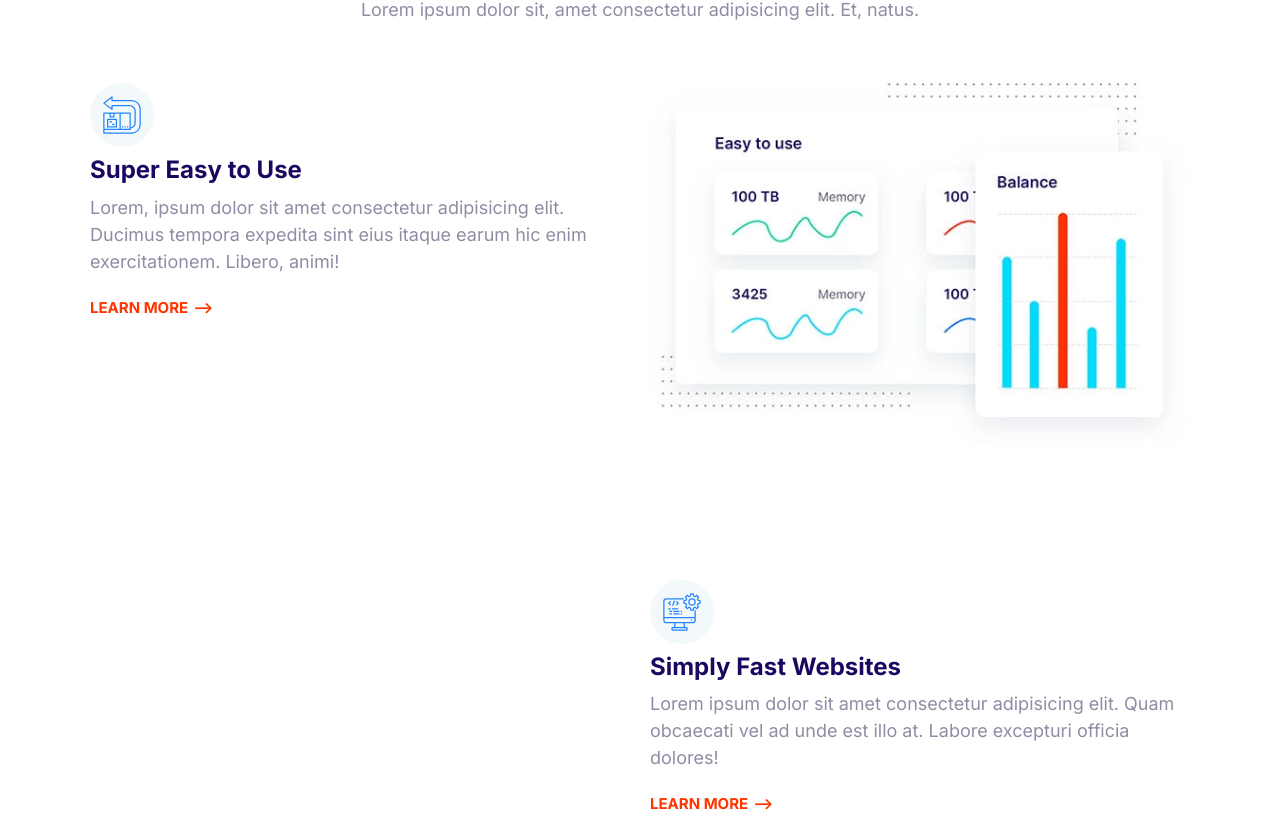
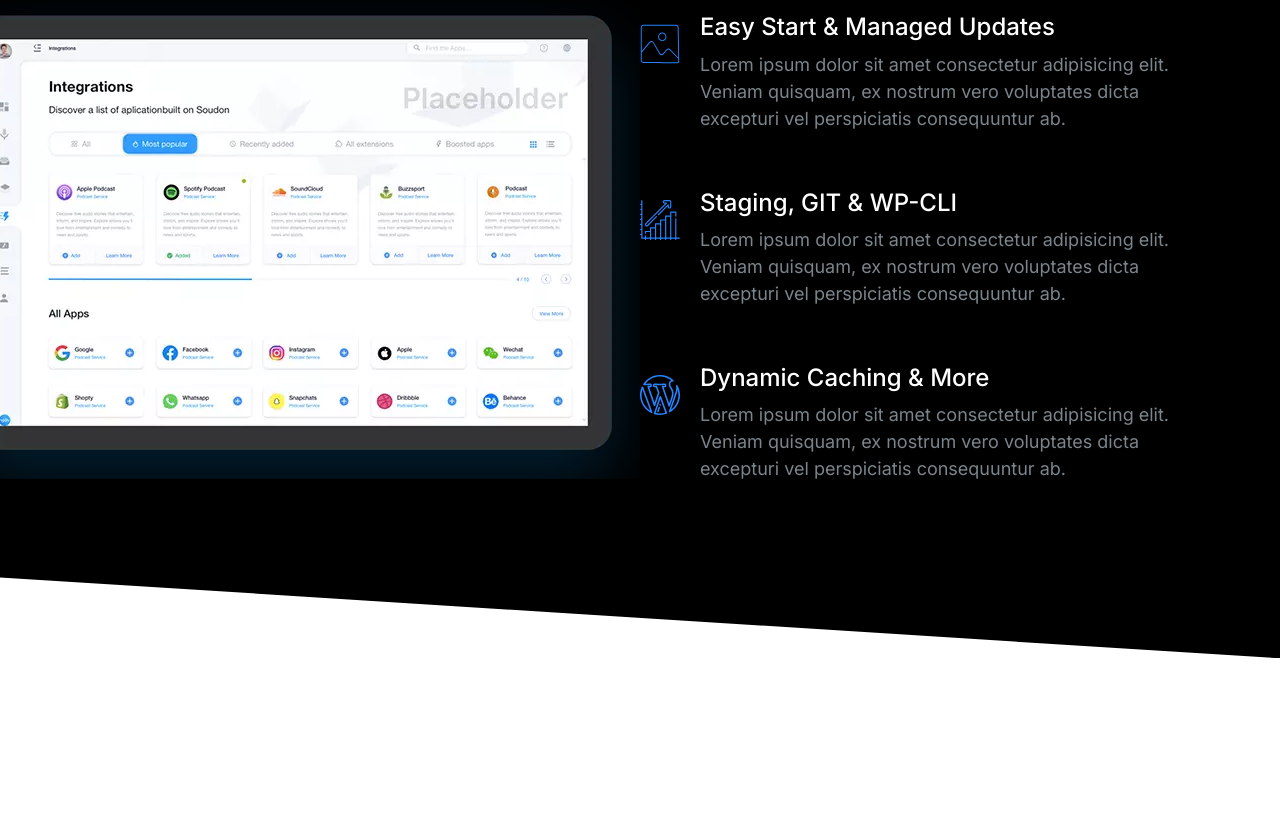
Before and after one commit to jimstav/Moshify, a plain HTML site: page index.html in a window 1280 px wide. Shown: the part 151-978 px from the top of the page. After the commit the page ends 809 px from the top, so only its background shows below. Drawn offline with Linux system fonts and the light colour scheme.

Commit message:
Build the showcase block

```diff
--- a/css/styles.css
+++ b/css/styles.css
@@ -16,6 +16,11 @@
 }
 
 /* Typography */
+
+::selection {
+  background: var(--color-primary);
+  color: #fff;
+}
 
 html {
   font-size: 62.5%;
@@ -46,6 +51,7 @@ h2 {
 
 h3 {
   font-size: 3rem;
+  font-weight: 500;
 }
 
 p {
@@ -139,7 +145,6 @@ a {
 .list {
   list-style: none;
   padding-left: 0;
-  color: var(--color-headings);
 }
 
 .list--inline .list__item {
@@ -150,6 +155,7 @@ a {
 .list--tick {
   list-style-image: url(../images/tick.svg);
   padding-left: 3rem;
+  color: var(--color-headings);
 }
 
 .list--tick .list__item {
@@ -425,6 +431,7 @@ a {
 
 .media {
   display: flex;
+  margin-bottom: 4rem;
 }
 
 .media__title {
@@ -602,18 +609,20 @@ a {
   color: #7b858b;
 }
 
-.block--dark .block__heading {
+.block--dark h1,
+.block--dark h2,
+.block--dark h3 {
   color: #fff;
 }
 
 .block--skewed-right {
   padding-bottom: calc(var(--padding-vertical) + 4rem);
-  clip-path: polygon(0% 0%, 100% 0%, 100% 100%, 0% 80%);
+  clip-path: polygon(0% 0%, 100% 0%, 100% 100%, 0% 90%);
 }
 
 .block--skewed-left {
   padding-bottom: calc(var(--padding-vertical) + 4rem);
-  clip-path: polygon(0% 0%, 100% 0%, 100% 80%, 0% 100%);
+  clip-path: polygon(0% 0%, 100% 0%, 100% 90%, 0% 100%);
 }
 
 .container {
@@ -684,10 +693,6 @@ a {
 }
 
 /* Hero */
-
-.hero {
-  clip-path: polygon(0% 0%, 100% 0%, 100% 90%, 0% 100%);
-}
 
 .hero__tagline {
   font-size: 2rem;
@@ -772,3 +777,24 @@ a {
     order: 2;
   }
 }
+
+/* Showcase Block */
+
+.block-showcase__image > img {
+  width: 100%;
+}
+
+@media screen and (min-width: 768px) {
+  .block-showcase .grid {
+    grid-template-columns: 50% 50%;
+  }
+
+  .block-showcase__image {
+    justify-self: end;
+  }
+
+  .block-showcase__image > img {
+    width: auto;
+    max-width: 700px;
+  }
+}
--- a/index.html
+++ b/index.html
@@ -14,94 +14,67 @@
     <link rel="stylesheet" href="css/styles.css" />
   </head>
   <body>
-    <section class="block container">
+    <section class="block block--dark block--skewed-right block-showcase">
       <header class="block__header">
-        <h2>Host on the Cloud to Keep Growing</h2>
-        <p>Lorem ipsum dolor sit, amet consectetur adipisicing elit. Et, natus.</p>
+        <h2>User-friendly Control Panel</h2>
       </header>
-      <article class="grid grid--1x2 feature">
-        <div class="feature__content">
-          <span class="icon-container">
+      <div class="container grid grid--1x2">
+        <picture class="block-showcase__image">
+          <source type="image/webp" srcset="images/ipad.webp 1x, images/ipad@2x.webp 2x" />
+          <source type="image/png" srcset="images/ipad.png 1x, images/ipad@2x.png 2x" />
+          <img src="images/ipad.png" alt="" />
+        </picture>
+        <ul class="list">
+          <li>
+            <div class="media">
+              <div class="media__image">
                 <svg class="icon icon--primary">
-              <use xlink:href="images/sprite.svg#easy"></use>
+                  <use xlink:href="images/sprite.svg#snap"></use>
                 </svg>
-          </span>
-          <h3 class="feature__heading">Super Easy to Use</h3>
+              </div>
+              <div class="media__body">
+                <h3 class="media__title">Easy Start & Managed Updates</h3>
                 <p>
-            Lorem, ipsum dolor sit amet consectetur adipisicing elit. Ducimus tempora expedita sint
-            eius itaque earum hic enim exercitationem. Libero, animi!
+                  Lorem ipsum dolor sit amet consectetur adipisicing elit. Veniam quisquam, ex
+                  nostrum vero voluptates dicta excepturi vel perspiciatis consequuntur ab.
                 </p>
-          <a href="#" class="link-arrow">Learn More</a>
               </div>
-        <picture>
-          <source type="image/webp" srcset="images/easy.webp 1x, images/easy@2x.webp 2x" />
-          <source type="image/jpg" srcset="images/easy.jpg 1x, images/easy@2x.jpg 2x" />
-          <img class="feature__image" src="images/easy@2x.jpg" alt="" />
-        </picture>
-      </article>
-      <article class="grid grid--1x2 feature">
-        <div class="feature__content">
-          <span class="icon-container">
+            </div>
+          </li>
+          <li>
+            <div class="media">
+              <div class="media__image">
                 <svg class="icon icon--primary">
-              <use xlink:href="images/sprite.svg#computer"></use>
+                  <use xlink:href="images/sprite.svg#growth"></use>
                 </svg>
-          </span>
-          <h3 class="feature__heading">Simply Fast Websites</h3>
+              </div>
+              <div class="media__body">
+                <h3 class="media__title">Staging, GIT & WP-CLI</h3>
                 <p>
-            Lorem ipsum dolor sit amet consectetur adipisicing elit. Quam obcaecati vel ad unde est
-            illo at. Labore excepturi officia dolores!
+                  Lorem ipsum dolor sit amet consectetur adipisicing elit. Veniam quisquam, ex
+                  nostrum vero voluptates dicta excepturi vel perspiciatis consequuntur ab.
                 </p>
-          <a href="#" class="link-arrow">Learn More</a>
               </div>
-        <picture>
-          <source type="image/webp" srcset="images/fast.webp 1x, images/fast@2x.webp 2x" />
-          <source type="image/jpg" srcset="images/fast.jpg 1x, images/fast@2x.jpg 2x" />
-          <img class="feature__image" src="images/fast@2x.jpg" alt="" />
-        </picture>
-      </article>
-      <article class="grid grid--1x2 feature">
-        <div class="feature__content">
-          <span class="icon-container">
+            </div>
+          </li>
+          <li>
+            <div class="media">
+              <div class="media__image">
                 <svg class="icon icon--primary">
                   <use xlink:href="images/sprite.svg#wordpress"></use>
                 </svg>
-          </span>
-          <h3 class="feature__heading">Wordpress Made Easy</h3>
+              </div>
+              <div class="media__body">
+                <h3 class="media__title">Dynamic Caching & More</h3>
                 <p>
-            Lorem ipsum dolor sit amet consectetur adipisicing elit. Quam obcaecati vel ad unde est
-            illo at. Labore excepturi officia dolores!
+                  Lorem ipsum dolor sit amet consectetur adipisicing elit. Veniam quisquam, ex
+                  nostrum vero voluptates dicta excepturi vel perspiciatis consequuntur ab.
                 </p>
-          <a href="#" class="link-arrow">Learn More</a>
               </div>
-        <picture>
-          <source
-            type="image/webp"
-            srcset="images/wordpress.webp 1x, images/wordpress@2x.webp 2x"
-          />
-          <source type="image/jpg" srcset="images/wordpress.jpg 1x, images/wordpress@2x.jpg 2x" />
-          <img class="feature__image" src="images/wordpress@2x.jpg" alt="" />
-        </picture>
-      </article>
-      <article class="grid grid--1x2 feature">
-        <div class="feature__content">
-          <span class="icon-container">
-            <svg class="icon icon--primary">
-              <use xlink:href="images/sprite.svg#clock"></use>
-            </svg>
-          </span>
-          <h3 class="feature__heading">24/7 Expert Support</h3>
-          <p>
-            Lorem ipsum dolor sit amet consectetur adipisicing elit. Quam obcaecati vel ad unde est
-            illo at. Labore excepturi officia dolores!
-          </p>
-          <a href="#" class="link-arrow">Learn More</a>
             </div>
-        <picture>
-          <source type="image/webp" srcset="images/support.webp 1x, images/support@2x.webp 2x" />
-          <source type="image/jpg" srcset="images/support.jpg 1x, images/support@2x.jpg 2x" />
-          <img class="feature__image" src="images/support@2x.jpg" alt="" />
-        </picture>
-      </article>
+          </li>
+        </ul>
+      </div>
     </section>
     <script src="js/main.js"></script>
   </body>
```
Also changed, not shown: components/block-showcase.html (added, +62 -0 lines), images/ipad.png (added), images/ipad.webp (added), images/ipad@2x.png (added), images/ipad@2x.webp (added). Lines whose indentation alone changed are shown as unchanged.
